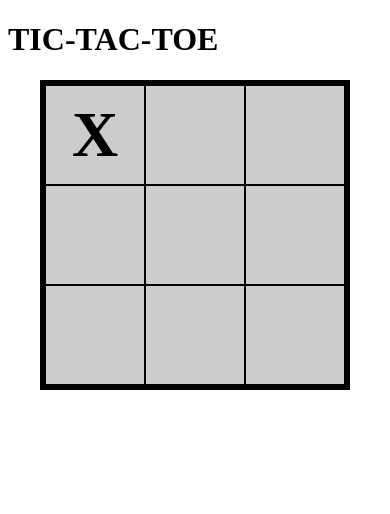
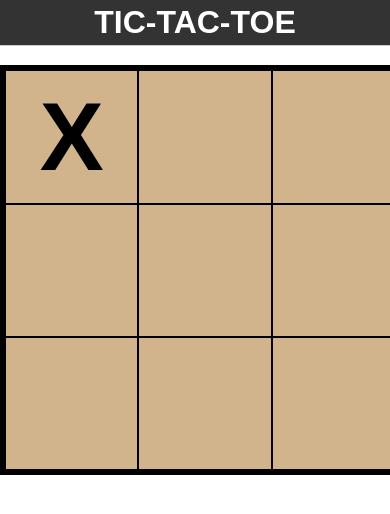
Before and after one commit to kgilla/tic-tac-toe-javascript, a plain HTML site: page index.html in a window 390 px wide. Both pictures are taken after a click on the element 95 px from the left and 134 px from the top of the page. Drawn offline with Linux system fonts and the light colour scheme.

Commit message:
added some more css to layout and win feedback

```diff
--- a/script.js
+++ b/script.js
@@ -2,7 +2,11 @@ const player = (name, symbol) => {
   return { name, symbol };
 };
 
+const p1 = Object.create(player("KEN", "X"));
+const p2 = Object.create(player("JULIA", "O"));
+
 const gameBoard = (() => {
+
   let gameState = ["", "", "", "", "", "", "", "", ""];
 
   const boardSpots = document.querySelectorAll(".board-spot");
@@ -18,8 +22,7 @@ const gameBoard = (() => {
   }
 
   function addMove(move) {
-    sym = game.currentTurn == 0 ? p1.symbol : p2.symbol;
-    gameState[move] = sym;
+    gameState[move] = game.currentTurn.symbol;
     game.checkWin()
     render()
     game.currentTurn = game.turnSwitch(game.currentTurn);
@@ -31,38 +34,49 @@ const gameBoard = (() => {
     });
   }
 
-  return {
-    gameState, addMove
-  };
+  return {gameState, addMove, boardSpots};
+
 })();
 
+const game = (() => {
 
-
-const game = (() => {
   const randomTurn = () => {
     let turn = Math.floor(Math.random() * 2);
-    return turn
+    return turn == 0 ? p1 : p2;
   }
 
   function turnSwitch(turn) {
-    return turn == 0 ? 1 : 0;
+    turnCount == 9 ? tie() : turnCount++;
+    return turn == p1 ? p2 : p1;
   }
 
   function checkWin() {
-    sym = game.currentTurn == 0 ? p1.symbol : p2.symbol;
     winCombos.forEach(combo => {
       let counter = 0;
       combo.forEach(index => {
-        if (gameBoard.gameState[index] == sym) {
+        if (gameBoard.gameState[index] == currentTurn.symbol) {
           counter++;
-          if (counter == 3) {
-            console.log("winner");
-          }
+          if (counter == 3) win(combo);
         }
       });
     });
   }
 
+  function win(combo) {
+    combo.forEach(i => {
+      gameBoard.boardSpots[i].classList.toggle("green");
+    })
+  }
+
+  function lose() {
+    console.log("loser");
+  }
+
+  function tie() {
+    console.log("tie");
+  }
+
+  let turnCount = 1;
   let currentTurn = randomTurn();
 
   const winCombos = [[0,1,2],[3,4,5],[6,7,8],[0,3,6],[1,4,7],[2,5,8],
@@ -70,6 +84,3 @@ const game = (() => {
 
   return {currentTurn, turnSwitch, checkWin};
 })();
-
-const p1 = Object.create(player("KEN", "X"));
-const p2 = Object.create(player("JULIA", "O"));
--- a/style.css
+++ b/style.css
@@ -1,10 +1,27 @@
+* {
+  font-family: Arial, Helvetica, sans-serif;
+  text-align: center;
+}
+
+body {
+  margin: 0;
+}
+
+h1 {
+  margin: 0;
+  padding: 1%;
+  background: #333;
+  color: #fff;
+  border-bottom: solid 1px #ccc ;
+}
+
 .game-board {
   display: grid;
   grid-template-columns: repeat(3, 1fr);
   grid-template-rows: repeat(3, 1fr);
-  height: 300px;
-  width: 300px;
-  margin: 0 auto;
+  height: 400px;
+  width: 400px;
+  margin: 5% auto;
   border: 5px solid black;
 }
 
@@ -13,8 +30,8 @@
   justify-content: center;
   align-items: center;
   font-weight: bold;
-  font-size: 4rem;
-  background: #ccc;
+  font-size: 6rem;
+  background: tan;
   border: 1px solid black;
 }
 
@@ -23,5 +40,5 @@
 }
 
 .green {
-  background: green;
+  background: rgb(76, 214, 76);
 }
```
